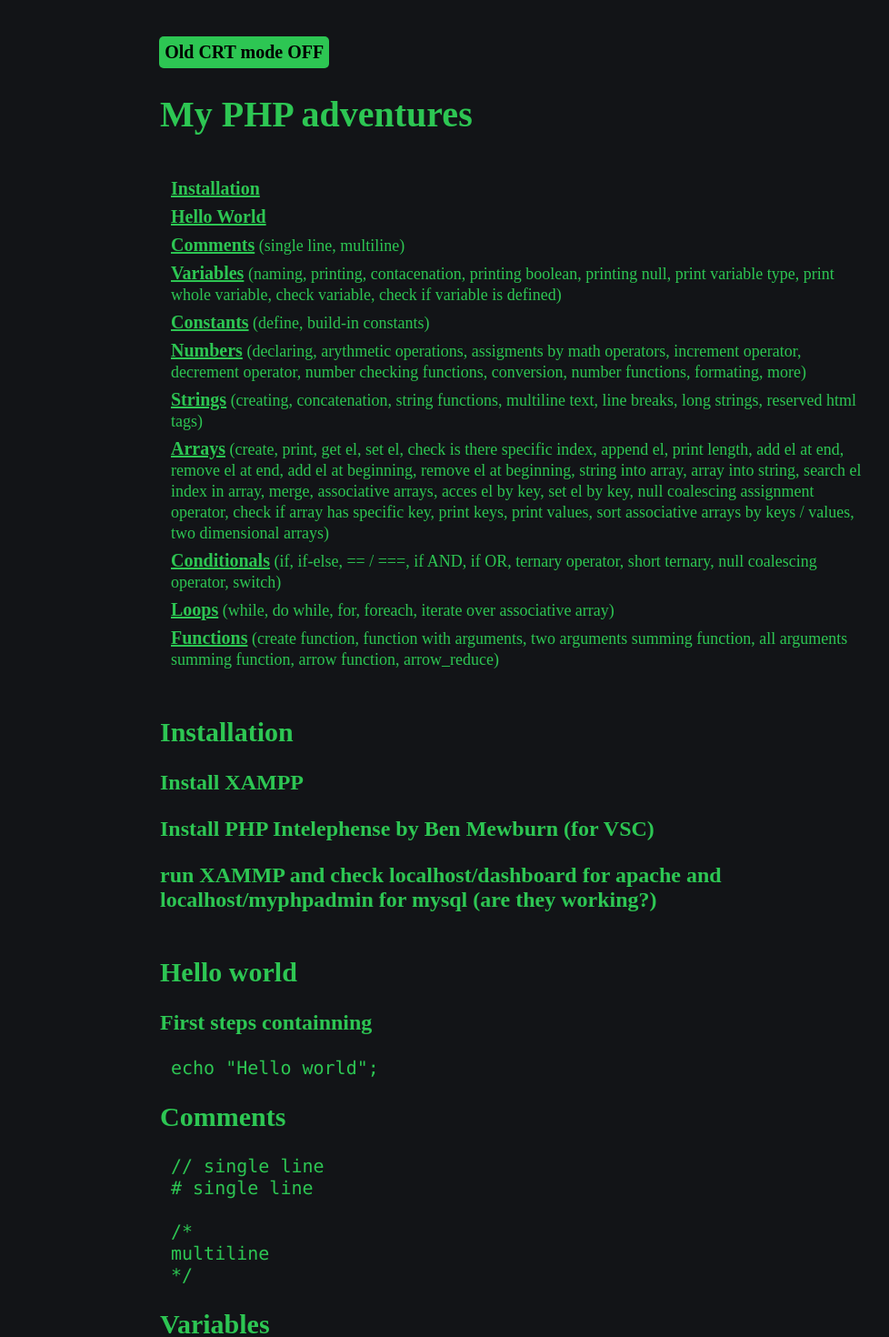
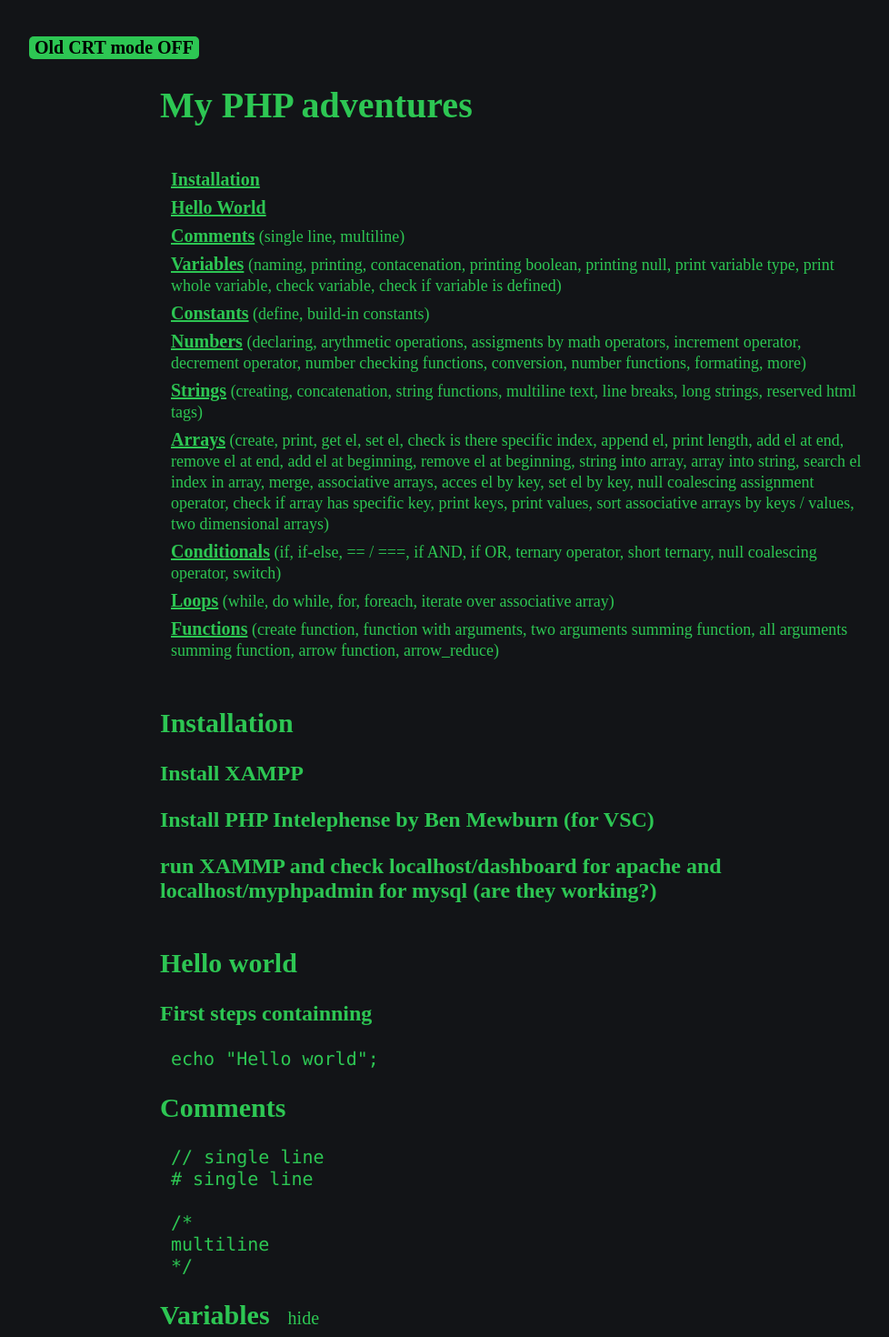
Before and after one commit to DabTheMatt/divas, a React (Create React App) app: page / in a window 1280 px wide. Shown: the top 1470 px of the page at 91% size, without its empty margins (68-1046 px from the left). Built offline with nearby package versions, Linux system fonts and the light colour scheme.

Commit message:
mechanics

```diff
--- a/src/App.css
+++ b/src/App.css
@@ -16,21 +16,7 @@ body {
 
 }
 
-.btnDupa {
-  color: green;
-  background: white;
-  box-shadow: 5px 5px 10px white;
-}
 
-.btnDupa:hover {
-
-  transform: scale(0.9);
-  box-shadow: 3px 3px 8px white;
-}
-
-.btnDupa:active {
-  transform: rotate(90deg);
-}
 
 
 @keyframes glitch{
@@ -121,17 +107,24 @@ ul {
   padding-left: 2rem;
 }
 
-button {
-  margin-left: 19vw;
+.crtWrapper {
+  display: flex;
+  align-self: center;
+  justify-content: flex-start;
+}
+.crtBtn {
+
+  margin-left: 5rem;
   margin-top: 2rem;
   background: #2dc653;
   color: black;
   border: none;
-  padding: 0.3rem;
+
   font-size: 1rem;
   border-radius: 5px;
   font-family: 'Bitter', serif;
   font-weight: 600;
+
 }
 
 .invert {
@@ -146,3 +139,20 @@ button {
   vertical-align: bottom;
   margin-left: -0.5rem;
 }
+
+.hide {
+  visibility: hidden;
+  height: 0rem;
+
+}
+
+.showBtn {
+  margin-left: 1rem;
+  font-size: 1rem;
+  font-weight: 200;
+}
+
+.showBtn:hover {
+  color: yellow;
+  cursor: pointer;
+}
--- a/src/App.js
+++ b/src/App.js
@@ -34,28 +34,26 @@ class App extends Component {
 
   render() {
     return (
-      <inAppWrapper>
+      <AppWrapper>
         <div className={this.state.crtClass}>
-          <button
+          <div className="crtWrapper">
+          <button className="crtBtn"
             onClick={this.handleCRT}
             style={{ background: this.state.bcg }}
           >
             Old CRT mode {this.state.btn}
           </button>
-
+</div>
           <Main />
         </div>
-      </inAppWrapper>
+      </AppWrapper>
     );
   }
 }
 
-export const inAppWrapper = styled.div`
-  width: 60%;
+export const AppWrapper = styled.div`
+  width: 100%;
   margin: 0 auto;
-  button {
-    padding: 2rem;
-    margin-left: 5rem;
-  }
+
 `;
 export default App;
--- a/src/components/Arrays.js
+++ b/src/components/Arrays.js
@@ -133,8 +133,8 @@ class Arrays extends Component {
           if (!isset($person['address'])) &#123;<br/>
 
             $person['address'] = 'unnknown';<br/>
-            &#125; <br/>// If there is no address set then address is equal "unnknown". If $person address is set, take value, if not address value is equal "unnknown". <br/><br/>
-            $person['address'] ??= 'unnknown'; <br/>// another way to set default walue if there is no address set
+            &#125; <br/>/ If there is no address set then address is equal "unnknown". If $person address is set, take value, if not address value is equal "unnknown". <br/><br/>
+            $person['address'] ??= 'unnknown'; <br/>/ another way to set default walue if there is no address set
 
         </code>
         <p>Check if array has specific key:</p>
--- a/src/components/Comments.js
+++ b/src/components/Comments.js
@@ -1,17 +1,37 @@
 import React, { Component } from 'react';
 
 class Comments extends Component {
+    state = {
+        show: true,
+        showText: "hide",
+        showClass: ""
+    }
+
+    handleShow = () => {
+        this.props.handleShow();
+
+    }
+
+    dupa = (el) => {
+        this.props.handleDupa(el)
+    }
+
     render() {
         return (
             <div>
                 <h2 id="comments">
-                    Comments
+                    Comments<span
+                    onClick={this.handleShowCom}
+                    className="showBtn">{this.props.showCom}</span>
                 </h2>
+                <div className={this.props.showClassCom}
+                onClick={()=>this.dupa("Com")}>
                 <code>
-                // single line<br/>
-                # single line<br/><br/>
-                /* <br/>multiline<br/> */<br/>
+                <span>&#47;&#47;</span> single line<br/>
+                &#35; single line<br/><br/>
+                &#47;* <br/>multiline<br/> *&#47;<br/>
                 </code>
+                </div>
             </div>
         );
     }
--- a/src/components/Functions.js
+++ b/src/components/Functions.js
@@ -12,7 +12,7 @@ class Functions extends Component {
           <br />
           &#125; <br />
           hello(); <br />
-          // function will print "Hello from function"
+          / function will print "Hello from function"
         </code>
         <p>Function with argument:</p>
         <code>
@@ -22,20 +22,20 @@ class Functions extends Component {
           &#125; <br />
           bye("Matt");
           <br />
-          // function will print passed argument ($name) <br />
+          / function will print passed argument ($name) <br />
           <br />
           function byeBye($name) &#123; <br />
           <span className="tab"> return "Bye $name";</span>
           <br />
           &#125; <br />
-          byBye("Tom"); <br/>// function will <em>return</em> "Bye Tom"
+          byBye("Tom"); <br/>/ function will <em>return</em> "Bye Tom"
         </code>
         <p>Create addTwo function:</p>
         <code>function addTwo($a, $b) &#123; <br />
           <span className="tab"> return $a + $b;</span>
           <br />
           &#125; <br />
-          addTwo(4, 5); <br/>// function will <em>return</em> 9 </code>
+          addTwo(4, 5); <br/>/ function will <em>return</em> 9 </code>
           <p>Create function to sum all passed numbers:</p>
           <code>
             function sumAll(...$nums) &#123; <br />
@@ -49,7 +49,7 @@ class Functions extends Component {
             <span className="tab">return $total;</span><br/>
             &#125; <br />
 sumAll(1, 2, 3, 4, 5, 6);<br/><br/>
-// Function will return 21. In first line using  <em>splat operator</em> creating array $nums. foreach takes each argument of $nums as $n and add it's value to $total, then function return sum of all.
+/ Function will return 21. In first line using  <em>splat operator</em> creating array $nums. foreach takes each argument of $nums as $n and add it's value to $total, then function return sum of all.
           </code>
           <p>Arrow function:</p>
           <code>
@@ -57,7 +57,7 @@ sumAll(1, 2, 3, 4, 5, 6);<br/><br/>
                <span className="tab"> return array_reduce($nums, fn($carry, $n) =&#62; $carry + $n);</span><br/>
                &#125; <br />
             echo sum(1, 2, 3, 4); <br/><br/>
-            // function will iterate over all passed elements and call given function (fn) for every element. In first iteration function will take first element as $carry and second element as $n and return (=&#62;) sum. In next iterations function takes sum as $carry and next element as $n and return sum (10 at last iteration).
+            / function will iterate over all passed elements and call given function (fn) for every element. In first iteration function will take first element as $carry and second element as $n and return (=&#62;) sum. In next iterations function takes sum as $carry and next element as $n and return sum (10 at last iteration).
           </code><br/><br/>
           <a href="top">hop to top <span className="rotate90">&#171;</span></a>
       </div>
--- a/src/components/HelloWorld.js
+++ b/src/components/HelloWorld.js
@@ -1,5 +1,4 @@
 import React, { Component } from 'react';
-import styled from "styled-components";
 
 class HelloWorld extends Component {
     render() {
--- a/src/components/Installation.js
+++ b/src/components/Installation.js
@@ -1,5 +1,4 @@
 import React, { Component } from 'react';
-import styled from "styled-components";
 
 class Installation extends Component {
     render() {
--- a/src/components/Loops.js
+++ b/src/components/Loops.js
@@ -14,7 +14,7 @@ class Loops extends Component {
           <span className="tab">echo $counter.'&#60; br/&#62;';</span>
           <br />
           <span className="tab">$counter++;</span> <br />
-          &#125; // will print numbers form 0 to 9 <br />
+          &#125; / will print numbers form 0 to 9 <br />
           <br />
           $counter = 0;
           <br />
@@ -31,7 +31,7 @@ class Loops extends Component {
           <span className="tab">&#125;</span>
           <br />
           <span className="tab">$counter++;</span> <br />
-          &#125; // will print numbers form 0 to 5 bacouse of break;
+          &#125; / will print numbers form 0 to 5 bacouse of break;
         </code>
         <p>do while loop;</p>
         <code>
@@ -43,7 +43,7 @@ class Loops extends Component {
           <br />
           <span className="tab">$counter++;</span>
           <br />
-          &#125; while ($counter &#60; 10); <br/>// will print numbers from 5 to 9 (
+          &#125; while ($counter &#60; 10); <br/>/ will print numbers from 5 to 9 (
 as long as it meets the condition ($counter &#60; 10) )
           <br />
         </code>
@@ -53,7 +53,7 @@ as long as it meets the condition ($counter &#60; 10) )
 
     <span className="tab">echo $i.''</span>;<br/>
     &#125;<br/>
-    // will print $i form 0 to 9 as long as it meets the condition ($i &#60; 10)
+    / will print $i form 0 to 9 as long as it meets the condition ($i &#60; 10)
 
         </code>
         <p>foreach loop:</p>
@@ -64,7 +64,7 @@ as long as it meets the condition ($counter &#60; 10) )
         <span className="tab">echo $fruit.", ";</span><br/>
         &#125;
                 <br/>
-                // will take each element of $fruits as $fruit and print it --&#62;
+                / will take each element of $fruits as $fruit and print it --&#62;
  banana, apple, orange,<br/><br/>
 
  foreach($fruits as $index => $fruit) &#123;
@@ -72,7 +72,7 @@ as long as it meets the condition ($counter &#60; 10) )
     <span className="tab">echo $index." ".$fruit.'&#60; br/&#62;'</span>;<br/>
     &#125;
 <br/>
-// will print index of each element of $fruits with element --&#62; <br/>0 banana<br/>
+/ will print index of each element of $fruits with element --&#62; <br/>0 banana<br/>
 1 apple<br/>
 2 orange
         </code>
@@ -100,7 +100,7 @@ foreach ($book as $key =&#62;
         <br/>
         &#125;
         <br/>
-        // will iterate over $book printing pairs of $key $value and $key and array $values if value of $key is an array
+        / will iterate over $book printing pairs of $key $value and $key and array $values if value of $key is an array
         </code>
       </div>
     );
--- a/src/components/Main.js
+++ b/src/components/Main.js
@@ -13,6 +13,52 @@ import Functions from "./Functions";
 
 
 class Main extends Component {
+  state = {
+    showClassVar: "",
+    showVar: true,
+    showTextVar: "hide",
+    showClassCom: "",
+    showCom: true,
+    showTextCom: "hide",
+    dupaVar: "",
+    dupaCom: ""
+  }
+
+
+
+ showClassVar = () => {
+    if (this.state.showVar) {
+   this.setState({
+     showTextVar: "show",
+     showVar: false,
+     showClassVar: "hide"
+   })
+  } else {
+    this.setState({
+      showTextVar: "hide",
+      showVar: true,
+      showClassVar: "show"
+    })
+  }
+
+ }
+
+ showClassCom = () => {
+  if (this.state.showCom) {
+ this.setState({
+   showTextCom: "show",
+   showCom: false,
+   showClassCom: "hide"
+ })
+} else {
+  this.setState({
+    showTextCom: "hide",
+    showCom: true,
+    showClassCom: "show"
+  })
+}
+
+}
 
 
 
@@ -45,8 +91,20 @@ class Main extends Component {
 
         <Installation />
         <HelloWorld />
-        <Comments />
-        <Variables />
+        <Comments
+        handleShow={this.showClass}
+        show={this.state.showText}
+        showClass={this.state.showClass}
+
+        />
+        <Variables
+
+        handleShow={this.showClassVar}
+        show={this.state.showTextVar}
+        showClass={this.state.showClassVar}
+
+
+        />
         <Numbers />
         <Strings />
         <Arrays />
--- a/src/components/Variables.js
+++ b/src/components/Variables.js
@@ -1,12 +1,28 @@
 import React, { Component } from 'react';
 
 class Variables extends Component {
+    state={
+        show: true,
+        showText: this.props.show
+    }
+
+    handleShow = () => {
+        this.props.handleShow();
+
+    }
+
+
+
     render() {
         return (
             <div>
                 <h2 id="variables">
-                    Variables
+                    Variables<span
+                    onClick={this.handleShow}
+                    className="showBtn">{this.props.show}</span>
                 </h2>
+                <div className={this.props.showClass}
+                >
                 <p>Variabels naming: $ then letter or underscore then ev. numbers</p>
 
                 <code><ul>object types:</ul>
@@ -55,6 +71,7 @@ class Variables extends Component {
                     echo PHP_INT_MAX;
 
                 </code>
+                </div>
             </div>
         );
     }
```
Also changed, not shown: 1 other file (tests, documents, lock files or other folders).
